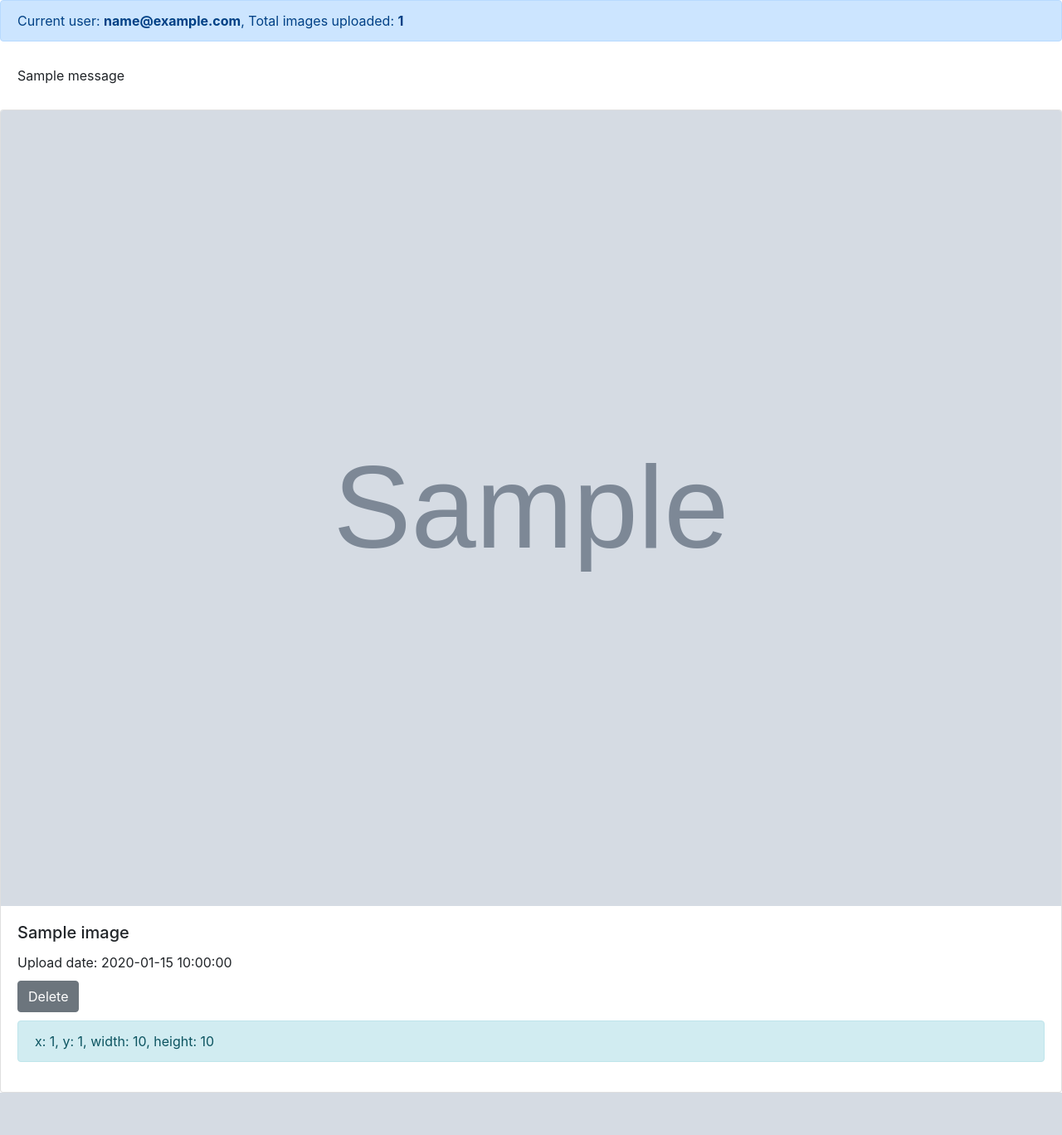
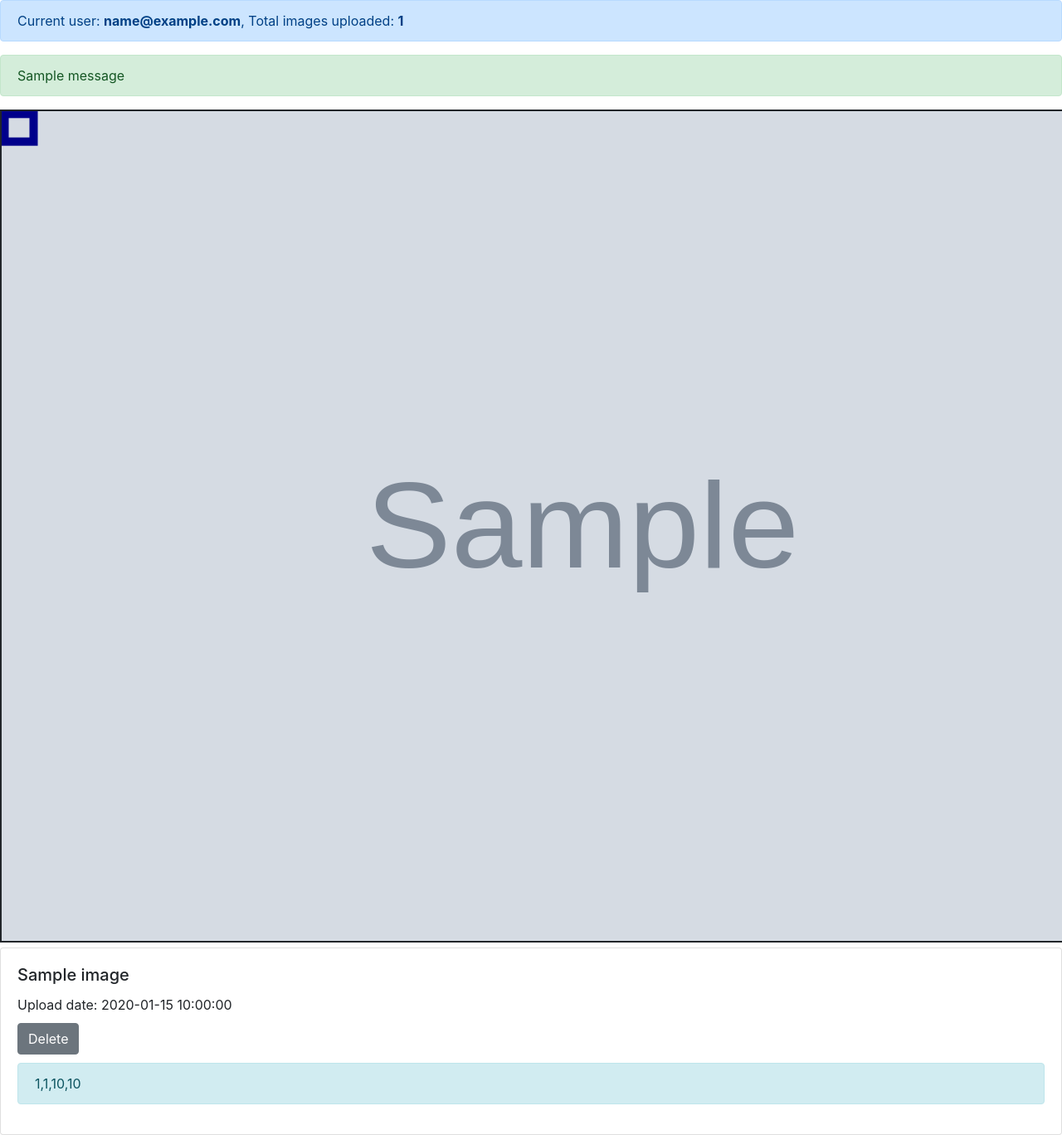
Before and after one commit to karpov-dmitry-py/face-detection-service, a Flask app: page /view/1 in a window 1280 px wide; the page is wider, and only the part inside the window is pictured. Shown: the part 56-1424 px from the top of that part at 83% size. Before the commit the page ends 1373 px from the top of that part, so only its background shows below. Run offline with Flask 2, Linux system fonts and the light colour scheme; a user stored in the database is signed in; tables that the repository leaves empty hold one stand-in row (values such as "Sample post"); grey boxes marked "Sample" are stand-in pictures; one stand-in notice (Sample message) is shown; some libraries are stand-ins or nearby versions.

Commit message:
frames output added

```diff
--- a/app.py
+++ b/app.py
@@ -99,9 +99,10 @@ def login():
         user = db.session.query(User).filter(User.email == form.email.data).first()
         if user and user.check_password(form.password.data):
             login_user(user, remember=True)
+            flash('You have successfully logged in!', 'success')
             return redirect(url_for('home'))
 
-        flash("Invalid username or password!", 'error')
+        flash('Invalid username or password!', 'error')
         return redirect(url_for('login'))
     return render_template('login.html', form=form, title='Login page')
 
@@ -160,7 +161,7 @@ def upload():
                 db.session.add_all(detections_to_commit)
                 db.session.commit()
 
-        flash(f'File {safe_filename} has been uploaded successfully!')
+        flash(f'File {safe_filename} has been uploaded successfully!', 'success')
         return redirect(url_for('home'))
     return render_template('upload.html', form=form, title='Image upload page')
 
@@ -213,7 +214,7 @@ def delete(image_id):
 @login_required
 def logout():
     logout_user()
-    flash('You have been logged out!', 'success')
+    flash('You have logged out!', 'success')
     return redirect(url_for('login'))
 
 
--- /dev/null
+++ b/static/script.js
@@ -0,0 +1,18 @@
+window.onload = function() {
+    const canvas=document.getElementById("canvas");
+    const ctx=canvas.getContext("2d");
+    const img=document.getElementById("actual-image");
+    ctx.drawImage(img, 0, 0, canvas.width, canvas.height);
+    ctx.strokeStyle="darkblue";
+    ctx.strokeStyle.width = 10;
+    ctx.lineWidth = 10;
+
+    x_ratio = canvas.width / img.width
+    y_ratio = canvas.height / img.height
+
+    const detections = document.querySelectorAll('.detected-face-item');
+    detections.forEach(function(item) {
+        coords = item.innerText.split(',');
+        ctx.strokeRect(coords[0]*x_ratio, coords[1]*y_ratio, coords[2]*x_ratio, coords[3]*y_ratio);
+    });
+};
--- a/templates/index.html
+++ b/templates/index.html
@@ -46,7 +46,13 @@
 {% endif %}
 
     {% for category, message in get_flashed_messages(with_categories=true) %}
-        <div class="{{ category }} alert" role="alert">{{ message }}</div>
+        {% if category=='error' %}
+            <div class="alert alert-danger role="alert">
+        {% else %}
+            <div class="alert alert-{{ category }} role="alert">
+        {% endif %}
+                {{ message }}
+            </div>
     {% endfor %}
 
 {% block content %}
--- a/templates/view.html
+++ b/templates/view.html
@@ -2,21 +2,21 @@
 
 {% block content %}
 
-<!--<div class="card" style="width: 100%;">-->
+<canvas id="canvas" width="1400px" height="1000px" style="border: 2px solid"></canvas>
+
+<!--<div class="card" style="width: 85%;">-->
 <div class="card">
-    <img src="/{{ upload_dir }}/{{ image.filename }}" class="card-img-top"
+    <img hidden id="actual-image" src="/{{ upload_dir }}/{{ image.filename }}" class="card-img-top"
          alt="{{ image.title }}">
     <div class="card-body">
         <h5 class="card-title">{{ image.title }}</h5>
         <div class="card-text">Upload date: {{ image.created_on }}</div>
-        <!--        <a href="{{ url_for('view', image_id = image.id) }}"-->
-        <!--           class="btn btn-info">View detections</a>-->
         <a href="{{ url_for('delete', image_id = image.id) }}"
            class="btn btn-secondary">Delete</a>
         {% if detections %}
         {% for item in detections %}
-                <div class="alert alert-info face-detection" role="alert">
-                    x: {{ item.topleft_x }}, y: {{ item.topleft_y }}, width: {{ item.width }}, height: {{ item.height }}
+        <div class="alert alert-info detected-face-item" role="alert">
+            {{ item.topleft_x }},{{ item.topleft_y }},{{ item.width }},{{ item.height }}
         </div>
         {% endfor %}
 
@@ -29,6 +29,5 @@
 
     </div>
 </div>
-
-
+<script src="/static/script.js"></script>
 {% endblock %}
```
Lines whose indentation alone changed are shown as unchanged.
